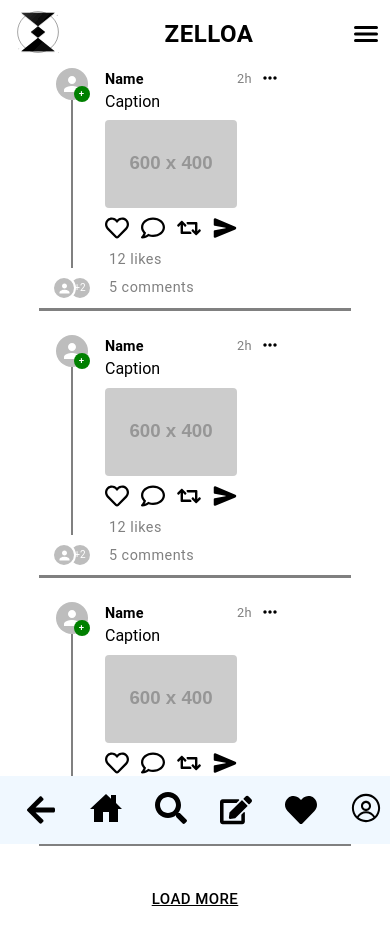
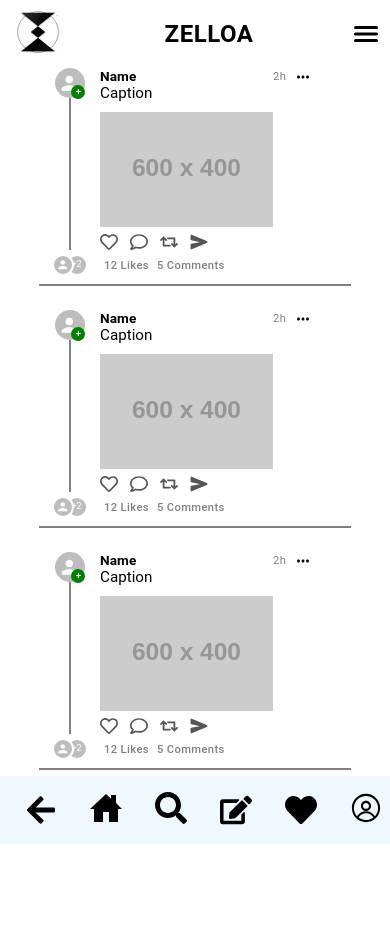
Before and after one commit to pravinadar/Zelloa, a React (Vite) app in the folder client/: page / in a window 390 px wide. Shown: the top 942 px of the page. Built offline with nearby package versions, Linux system fonts and the light colour scheme.

Commit message:
updated ui and made it more responsive

```diff
--- a/client/src/components/Home/Post.jsx
+++ b/client/src/components/Home/Post.jsx
@@ -11,14 +11,14 @@ const Post = () => {
             <Stack
                 flexDirection={"row"}
                 justifyContent={"space-between"}
-                borderBottom={"3px solid gray"}
-                p={{ xs: 1, sm: 2 }}
+                borderBottom={"2px solid gray"}
+                p={isMobile ? 1 : 1.5}
                 sx={{
                     ":hover": {
                         cursor: "pointer",
-                        boxShadow: { xs: "5px 5px 5px gray", sm: "10px 10px 10px gray" },
+                        boxShadow: { xs: "3px 3px 5px rgba(0,0,0,0.2)", sm: "5px 5px 10px rgba(0,0,0,0.2)" },
                     },
-                    transition: "all 0.3s ease"
+                    transition: "all 0.2s ease-in-out"
                 }}>
 
                 <Stack
@@ -32,19 +32,20 @@ const Post = () => {
 
                 <Stack
                     flexDirection={"row"}
+                    alignItems="flex-start"
                     gap={1}
-                    minWidth={{ xs: "120px", sm: "140px" }}
+                    minWidth={{ xs: "70px", sm: "140px" }}
                 >
                     <Typography
                         variant="caption"
                         color={"gray"}
-                        fontSize={{ xs: "0.8rem", sm: "1rem" }}
-                        textAlign="center"
+                        fontSize={{ xs: "0.7rem", sm: "0.9rem" }}
+                        textAlign="right"
                     >
                         {isMobile ? "2h" : "2 hours ago"}
                     </Typography>
 
-                    <MdOutlineMoreHoriz size={isMobile ? 20 : 28} />
+                    <MdOutlineMoreHoriz size={isMobile ? 18 : 24} style={{ flexShrink: 0 }} />
                 </Stack>
             </Stack>
         </>
--- a/client/src/components/Home/post/PostBody.jsx
+++ b/client/src/components/Home/post/PostBody.jsx
@@ -9,7 +9,7 @@ const PostBody = ({ isMobile }) => {
             <Stack
                 flexDirection={"column"}
                 justifyContent={"space-between"}
-                gap={1}
+                gap={isMobile ? 0.75 : 1.25}
                 width={"100%"}
                 flex={1}
             >
@@ -22,15 +22,18 @@ const PostBody = ({ isMobile }) => {
                     >
                         <Typography
                             variant="h6"
-                            fontSize={{ xs: "0.9rem", sm: "1rem" }}
+                            fontSize={{ xs: "0.85rem", sm: "1rem" }}
                             fontWeight={"bold"}
+                            sx={{ lineHeight: 1.2 }}
                         >
                             Name
                         </Typography>
-                        <Link to={"/post/1"} className="caption-link">
+
+                        <Link to={"/post/1"} className="caption-link" style={{ textDecoration: 'none' }}>
                             <Typography
                                 variant="h5"
-                                fontSize={{ xs: "1rem", sm: "1.2rem" }}
+                                fontSize={{ xs: "0.95rem", sm: "1.2rem" }}
+                                sx={{ lineHeight: 1.3 }}
                             >
                                 Caption
                             </Typography>
@@ -40,9 +43,8 @@ const PostBody = ({ isMobile }) => {
                     <Box
                         sx={{
                             width: '100%',
-                            maxWidth: { xs: '100%', sm: '400px' },
+                            maxWidth: { xs: '100%', sm: '400px', md: '500px' },
                             borderRadius: 1,
-                            overflow: 'hidden'
                         }}
                     >
                         <img
@@ -51,14 +53,15 @@ const PostBody = ({ isMobile }) => {
                             loading='lazy'
                             style={{
                                 width: '100%',
-                                height: 'auto',
+                                height: '100%',
+                                objectFit: 'cover',
                                 display: 'block'
                             }}
                         />
                     </Box>
                 </Stack>
 
-                <Stack flexDirection={"column"} gap={1}>
+                <Stack flexDirection={"column"} gap={0.5}>
                     <Stack
                         flexDirection={"row"}
                         gap={{ xs: 1.5, sm: 2 }}
@@ -66,38 +69,41 @@ const PostBody = ({ isMobile }) => {
                             '& svg': {
                                 cursor: 'pointer',
                                 transition: 'transform 0.2s ease',
+                                color: '#555',
                                 '&:hover': {
                                     transform: 'scale(1.1)'
                                 }
                             }
                         }}
                     >
-                        <FaRegHeart size={isMobile ? 24 : 32} />
-                        <FaRegComment size={isMobile ? 24 : 32} />
-                        <FaRetweet size={isMobile ? 24 : 32} />
-                        <IoSend size={isMobile ? 24 : 32} />
+                        <FaRegHeart size={isMobile ? 18 : 24} />
+                        <FaRegComment size={isMobile ? 18 : 24} />
+                        <FaRetweet size={isMobile ? 18 : 24} />
+                        <IoSend size={isMobile ? 18 : 24} />
                     </Stack>
                 </Stack>
 
                 <Stack
-                    flexDirection={{ xs: "column", sm: "row" }}
-                    gap={0.5}
+                    flexDirection={"row"}
+                    gap={1}
                     sx={{ ml: 0.5 }}
                 >
                     <Typography
                         variant="caption"
                         color="gray"
-                        fontSize={{ xs: "0.9rem", sm: "1.1rem" }}
+                        fontSize={{ xs: "0.7rem", sm: "0.9rem" }}
+                        fontWeight={500}
                     >
-                        {isMobile ? "12 likes" : "12 Likes Here"}
+                        12 Likes
                     </Typography>
 
                     <Typography
                         variant="caption"
                         color="gray"
-                        fontSize={{ xs: "0.9rem", sm: "1.1rem" }}
+                        fontSize={{ xs: "0.7rem", sm: "0.9rem" }}
+                        fontWeight={500}
                     >
-                        {isMobile ? "5 comments" : "5 comments Here"}
+                        5 Comments
                     </Typography>
                 </Stack>
 
--- a/client/src/components/Home/post/PostHeader.jsx
+++ b/client/src/components/Home/post/PostHeader.jsx
@@ -7,8 +7,8 @@ const PostHeader = ({ isMobile }) => {
                 flexDirection={"column"}
                 alignItems={"center"}
                 justifyContent={"space-between"}
-                width={{ xs: "50px", sm: "60px" }}
-                minWidth={{ xs: "50px", sm: "60px" }}
+                width={{ xs: "45px", sm: "60px" }}
+                minWidth={{ xs: "45px", sm: "60px" }}
             >
 
                 <Badge
@@ -19,8 +19,8 @@ const PostHeader = ({ isMobile }) => {
                     }}
                     badgeContent={
                         <Avatar alt="+" src="" sx={{
-                            width: isMobile ? 16 : 20,
-                            height: isMobile ? 16 : 20,
+                            width: isMobile ? 14 : 20,
+                            height: isMobile ? 14 : 20,
                             bgcolor: "green",
                             position: "relative",
                             right: isMobile ? 2 : 4,
@@ -36,8 +36,8 @@ const PostHeader = ({ isMobile }) => {
                         alt="User"
                         src=""
                         sx={{
-                            width: isMobile ? 32 : 40,
-                            height: isMobile ? 32 : 40
+                            width: isMobile ? 30 : 40,
+                            height: isMobile ? 30 : 40
                         }}
                     />
                 </Badge>
@@ -45,7 +45,7 @@ const PostHeader = ({ isMobile }) => {
                 <Stack
                     flexDirection={"column"}
                     alignItems={"center"}
-                    gap={isMobile ? 1 : 2}
+                    gap={isMobile ? 0.5 : 1.5}
                     height={"100%"}
                 >
                     <Stepper
@@ -61,9 +61,9 @@ const PostHeader = ({ isMobile }) => {
 
                     <AvatarGroup total={3} sx={{
                         '& .MuiAvatar-root': {
-                            width: isMobile ? 20 : 24,
-                            height: isMobile ? 20 : 24,
-                            fontSize: isMobile ? 10 : 12,
+                            width: isMobile ? 18 : 24,
+                            height: isMobile ? 18 : 24,
+                            fontSize: isMobile ? 9 : 12,
                         }
                     }}>
                         <Avatar alt="User1" src="" />
--- a/client/src/components/common/Header.jsx
+++ b/client/src/components/common/Header.jsx
@@ -61,10 +61,7 @@ const Header = () => {
               alignItems={"center"}
               p={1}>
 
-              <Grid
-                item
-                xs={6}
-              >
+              <Grid>
 
                 <img
                   src="/logo-lightmode2.svg"
--- a/client/src/components/search/ProfileBar.jsx
+++ b/client/src/components/search/ProfileBar.jsx
@@ -1,19 +1,21 @@
-import { Avatar, Button, Stack, Typography } from "@mui/material"
+import { Avatar, Button, Stack, Typography, useMediaQuery } from "@mui/material"
 
 const ProfileBar = () => {
+    const isMobile = useMediaQuery('(max-width:600px)');
+
     return (
         <>
             <Stack
                 flexDirection={"row"}
                 justifyContent={"space-between"}
                 alignItems={"center"}
-                px={1}
-                py={2}
+                px={isMobile ? 0.75 : 1}
+                py={isMobile ? 1.5 : 2}
                 mx={"auto"}
                 boxShadow={"-1px 3px 10px gray"}
                 width={"90%"}
                 maxWidth={"750px"}
-                borderRadius={"15px"}
+                borderRadius={isMobile ? "10px" : "15px"}
                 sx={{
                     ":hover": {
                         cursor: "pointer",
@@ -22,13 +24,13 @@ const ProfileBar = () => {
                     transition: "all 0.3s ease"
                 }}
             >
-                <Stack flexDirection={"row"} gap={1.5} alignItems={"center"}>
-                    <Avatar src="" alt="" sx={{ width: 50, height: 50 }} />
+                <Stack flexDirection={"row"} gap={isMobile ? 1 : 1.5} alignItems={"center"}>
+                    <Avatar src="" alt="" sx={{ width: isMobile ? 40 : 50, height: isMobile ? 40 : 50 }} />
                     <Stack flexDirection={"column"} gap={0} justifyContent={"center"}>
                         <Typography
                             variant="h6"
                             fontWeight={"bold"}
-                            fontSize={"1.1rem"}
+                            fontSize={isMobile ? "0.95rem" : "1.1rem"}
                             lineHeight={1}
                         >
                             User Name Here
@@ -37,7 +39,7 @@ const ProfileBar = () => {
                         <Typography
                             variant="caption"
                             color={"gray"}
-                            fontSize={"0.9rem"}
+                            fontSize={isMobile ? "0.8rem" : "0.9rem"}
                             lineHeight={1.3}
                         >
                             @userid_here
@@ -46,7 +48,7 @@ const ProfileBar = () => {
                         <Typography
                             variant="caption"
                             color={"gray"}
-                            fontSize={"0.85rem"}
+                            fontSize={isMobile ? "0.75rem" : "0.85rem"}
                             fontWeight={"bold"}
                             lineHeight={1}
                         >
@@ -56,15 +58,16 @@ const ProfileBar = () => {
                 </Stack>
 
                 <Button
-                    size="medium"
+                    size={isMobile ? "small" : "medium"}
                     sx={{
                         border: "1px solid gray",
-                        borderRadius: "10px",
+                        borderRadius: isMobile ? "8px" : "10px",
                         color: "black",
-                        px: 2,
-                        py: 1,
-                        height: 36,
-                        minWidth: 80,
+                        px: isMobile ? 1.5 : 2,
+                        py: isMobile ? 0.5 : 1,
+                        height: isMobile ? 30 : 36,
+                        minWidth: isMobile ? 65 : 80,
+                        fontSize: isMobile ? "0.8rem" : "0.875rem",
                         ":hover": {
                             backgroundColor: "lightgray",
                         },
--- a/client/src/components/search/SearchInput.jsx
+++ b/client/src/components/search/SearchInput.jsx
@@ -1,17 +1,19 @@
-import { InputAdornment, TextField } from "@mui/material"
+import { InputAdornment, TextField, useMediaQuery } from "@mui/material"
 import { FaSearch } from "react-icons/fa"
 
 const SearchInput = () => {
+    const isMobile = useMediaQuery('(max-width:600px)');
+
     return (
         <>
             <TextField sx={{
                 width: "90%",
                 maxWidth: "750px",
                 boxShadow: "-1px 3px 10px gray",
-                borderRadius: "15px",
-                px: 2,
-                py: 1,
-                my: 5,
+                borderRadius: isMobile ? "10px" : "15px",
+                px: isMobile ? 1 : 2,
+                py: isMobile ? 0.5 : 1,
+                my: isMobile ? 3 : 5,
                 mx: "auto",
                 ":hover": {
                     boxShadow: "1px 6px 20px gray",
@@ -19,6 +21,7 @@ const SearchInput = () => {
                 transition: "all 0.3s ease",
                 '& .MuiOutlinedInput-root': {
                     color: "black",
+                    fontSize: isMobile ? "0.9rem" : "1rem",
                     '& fieldset': {
                         border: "none",
                     }
@@ -29,7 +32,7 @@ const SearchInput = () => {
                     input: {
                         startAdornment: (
                             <InputAdornment position="start" sx={{ color: 'black' }}>
-                                <FaSearch />
+                                <FaSearch size={isMobile ? 14 : 18} />
                             </InputAdornment>
                         ),
                     },
--- a/client/src/index.css
+++ b/client/src/index.css
@@ -33,3 +33,8 @@
     color: black;
     text-decoration: none;
 }
+
+.link {
+    color: black;
+    text-decoration: none;
+}
--- a/client/src/pages/protected/Search.jsx
+++ b/client/src/pages/protected/Search.jsx
@@ -5,12 +5,17 @@ import SearchInput from "../../components/search/SearchInput"
 const Search = () => {
   return (
     <>
-      <SearchInput />
+      <Stack
+        mx={"10px"}
+      >
+        <SearchInput />
+      </Stack>
       <Stack
         flexDirection={'column'}
         gap={2}
         mb={10}
-        >
+        mx={"10px"}
+      >
 
         <ProfileBar /> {/* Example ProfileBar component usage */}
         <ProfileBar />
```
